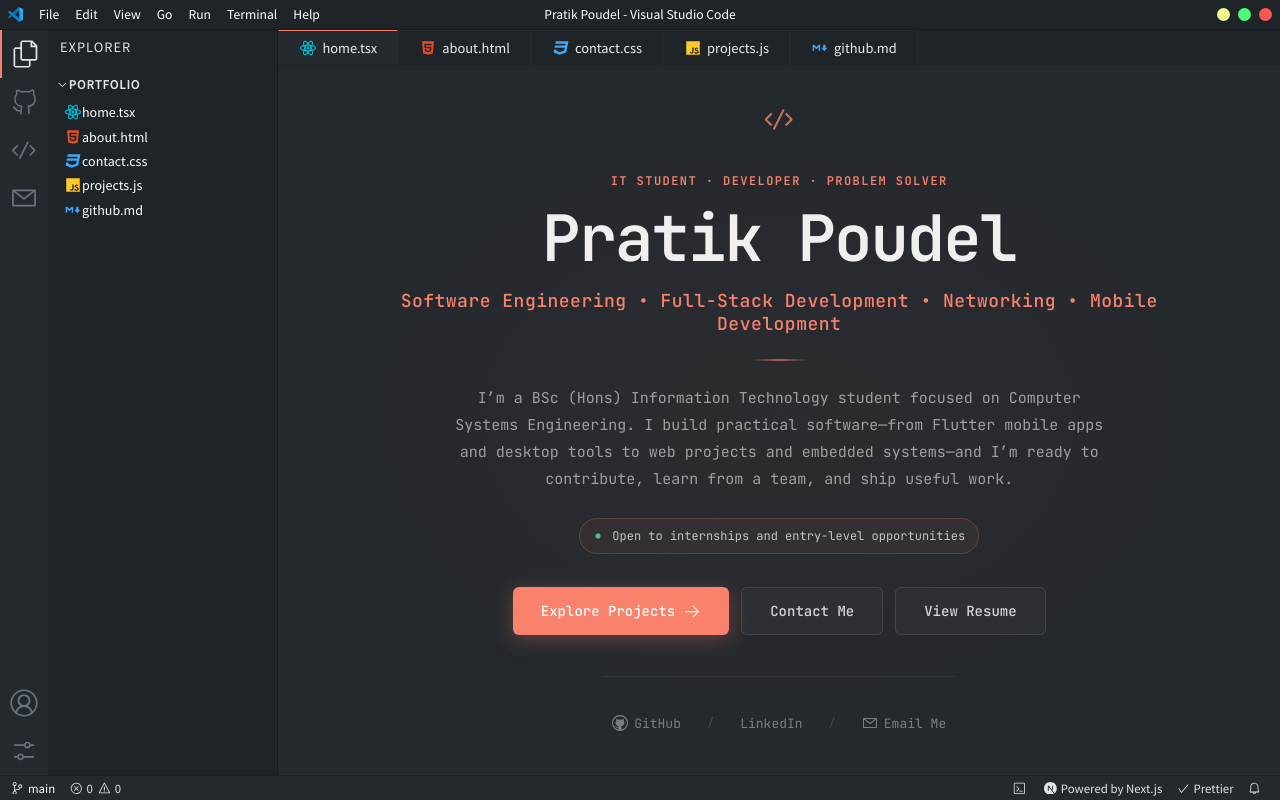
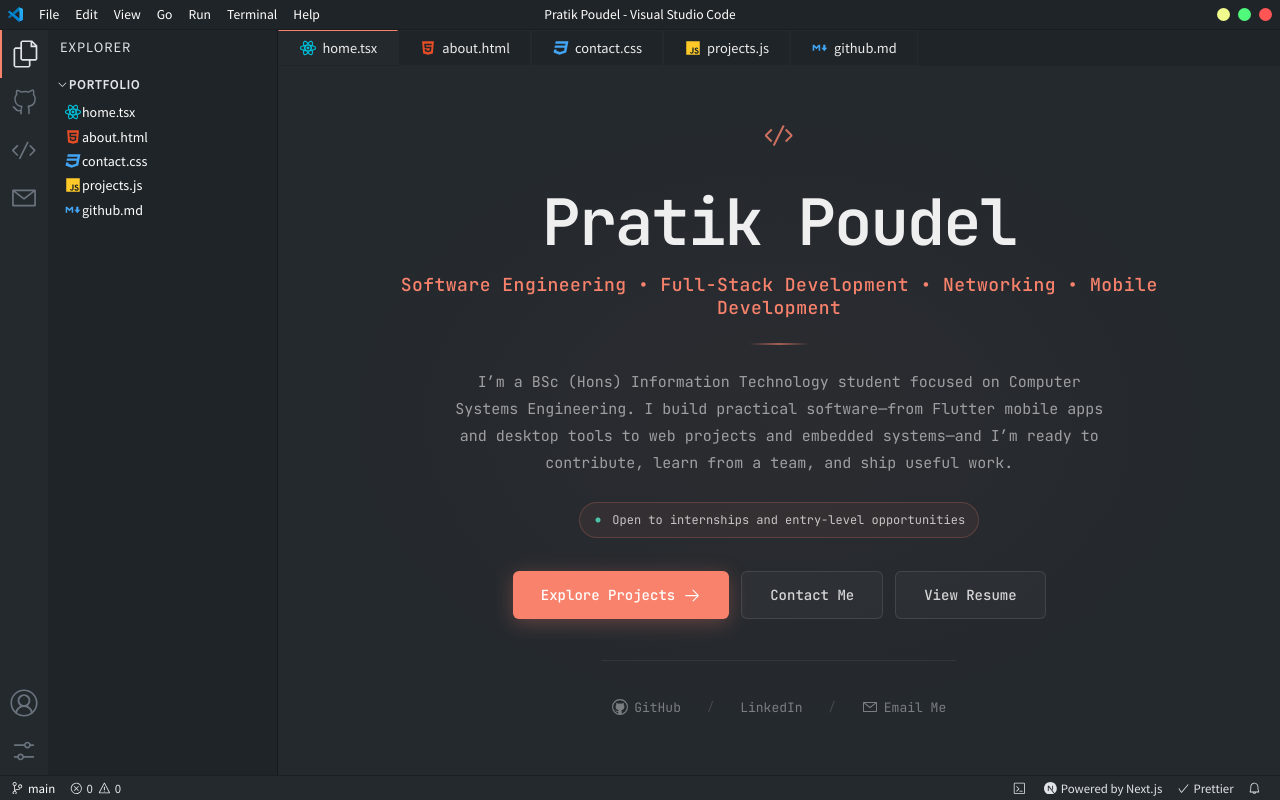
Before and after one commit to pyatrick666/Professional-Portfolio, a Next.js app: page / in a window 1280 px wide. Built offline with nearby package versions, Linux system fonts and the light colour scheme.

Commit message:
Remove outdated homepage tagline

```diff
--- a/app/page.tsx
+++ b/app/page.tsx
@@ -13,7 +13,6 @@ export default function HomePage() {
             <div className={styles.icon}><VscCode size={32} /></div>
           </div>
           <div className={styles.intro}>
-            <p className={styles.eyebrow}>IT Student · Developer · Problem Solver</p>
             <h1 className={styles.name}>Pratik Poudel</h1>
             <p className={styles.role}>Software Engineering • Full-Stack Development • Networking • Mobile Development</p>
             <div className={styles.divider} />
```
